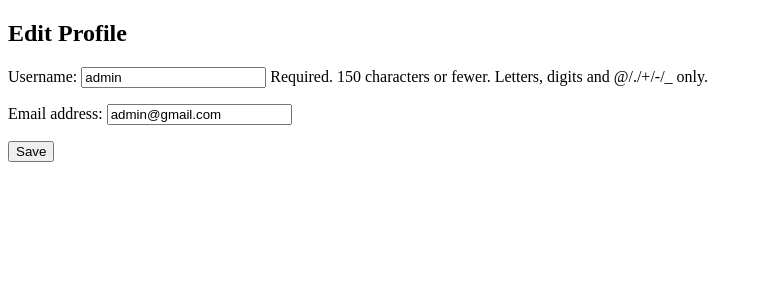
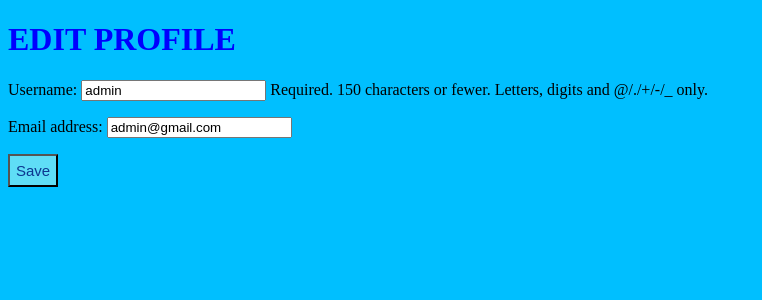
Before and after one commit to pranav-sekhar/Django-Movie-Site, a Django app: page /profile/ in a window 1280 px wide. Shown: the top 300 px of the page, without its empty margins (0-762 px from the left). Run offline with Django 5.2, Linux system fonts and the light colour scheme; a user stored in the database is signed in.

Commit message:
Update edit_profile.html

```diff
--- a/movieapp/templates/edit_profile.html
+++ b/movieapp/templates/edit_profile.html
@@ -4,9 +4,14 @@
     <meta charset="UTF-8">
     <meta name="viewport" content="width=device-width, initial-scale=1.0">
     <title>Document</title>
+    <style>
+        body{background-color: deepskyblue;}
+        h1{color: blue;}
+        button{background-color: rgb(95, 221, 246);color: rgb(13, 55, 144);padding: 6px;font-size: 15px;cursor: pointer;}
+    </style>
 </head>
 <body>
-    <h2>Edit Profile</h2>
+    <h1>EDIT PROFILE</h1>
     <form method="POST">
         {% csrf_token %}
         {{form.as_p}}
```
